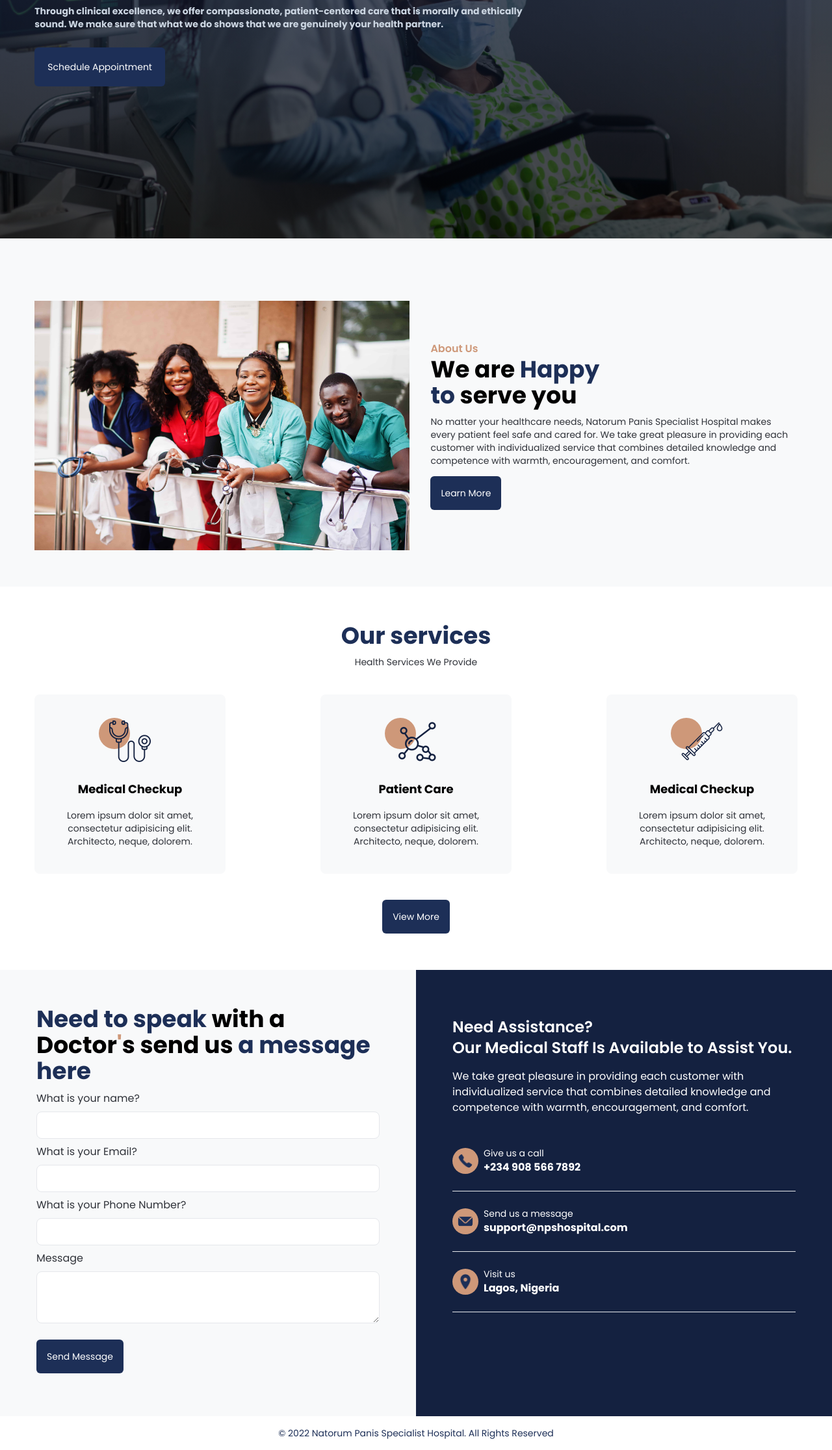
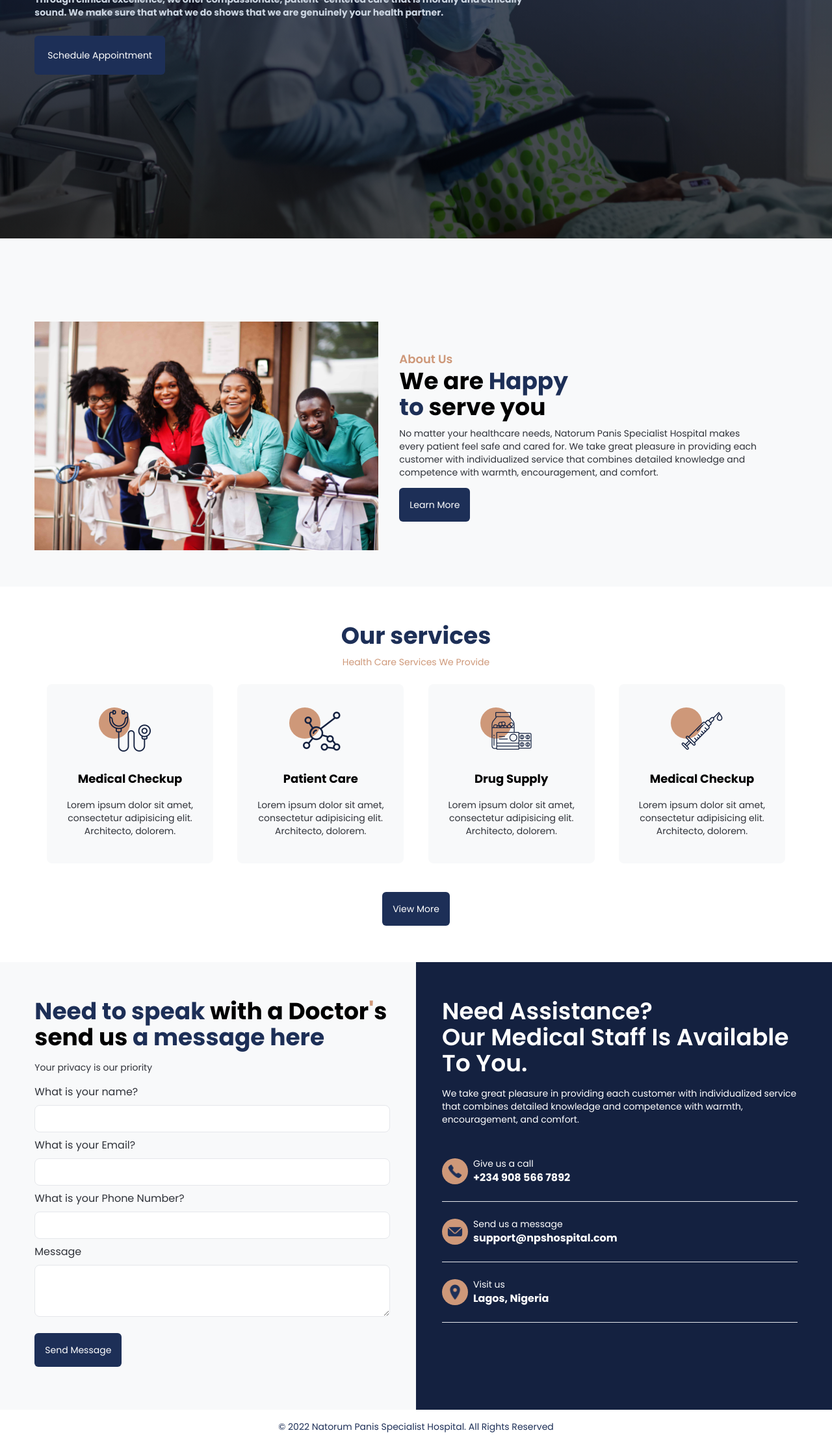
Before and after one commit to feyiamujo1/natorum-panis-specialist-hospital, a plain HTML site: page index.html in a window 1280 px wide. Shown: the part 513-2745 px from the top of the page at 65% size. Drawn offline with nearby package versions, Linux system fonts and the light colour scheme; a web font is replaced by a local one.

Commit message:
Making the website responsive

```diff
--- a/index.html
+++ b/index.html
@@ -30,82 +30,87 @@
                     buttonhovercolor: '#142140',
                 },
                 backgroundImage: {
-                    'hero-pattern': "url('./src/images/group-african-paramedic-crew-doctors.jpg')",
+                    'right-split-dark-blue': "linear-gradient(to right, #f8f9fA 50% , #142140 50%);",
+                    'top-split-dark-blue': "linear-gradient(to bottom, #f8f9fA 52% , #142140 48%);"
                 }
             }
           }
         }
       </script>
+      <script src="./src/scripts/script.js"></script>
     <title>Natorum Panis Specialist Hospital</title>
 </head>
 <body class="font-poppins p-0 m-0 ">
     <!-- pt-2.5/ -->
     <nav class="w-full box-border mx-auto my-0">
-        <div class="mx-auto box-border py-2 w-11/12 flex flex-row items-center justify-between">
+        <div class="mx-auto box-border py-2 w-11/12 flex flex-row items-center justify-between relative">
             <div>
                 <a href="#" class="w-max flex items-center h-16">
                     <img class="h-full mr-2.5" src="./src/images/logo.png" alt="logo">
                     <span class="font-bold font-cormorantsc">Natorum Panis <br> Specialist Hospital</span>
                 </a>
             </div>
-            <ul class="flex text-sm font-semibold items-center flex-row box-border">
+            <ul class="text-sm font-semibold box-border absolute bottom-0 right-0 hidden sm:static sm:flex sm:flex-row sm:items-center">
                 <li>
-                    <a href="#" class="text-base text-center py-7 mx-4 hover:text-neutral-600 cursor-pointer text-navtextcolor border-b-2 border-navtextcolor">
+                    <a href="#" class="text-base text-center py-7 sm:mx-3 md:mx-4 hover:text-neutral-600 cursor-pointer text-navtextcolor border-b-2 border-navtextcolor">
                         Home
                     </a>
                 </li>
                 <li>
-                    <a href="#" class="text-base text-center py-7 mx-4 hover:text-navtextcolor cursor-pointer text-neutral-600 hover:border-b-2 hover:border-navtextcolor">
+                    <a href="#" class="text-base text-center py-7 sm:mx-3 md:mx-4 hover:text-navtextcolor cursor-pointer text-neutral-600 hover:border-b-2 hover:border-navtextcolor">
                         About Us
                     </a>
                 </li>
                 <li>
-                    <a href="#" class="text-base text-center py-7 mx-4 hover:text-navtextcolor cursor-pointer text-neutral-600 hover:border-b-2 hover:border-navtextcolor">
+                    <a href="#" class="text-base text-center py-7 sm:mx-3 md:mx-4 hover:text-navtextcolor cursor-pointer text-neutral-600 hover:border-b-2 hover:border-navtextcolor">
                         Our Services
                     </a>
                 </li>
                 <li>
-                    <a href="#" class="text-base text-center py-7 ml-4 hover:text-navtextcolor cursor-pointer text-neutral-600 hover:border-b-2 hover:border-navtextcolor">
+                    <a href="#" class="text-base text-center py-7 sm:ml-3 md:ml-4 hover:text-navtextcolor cursor-pointer text-neutral-600 hover:border-b-2 hover:border-navtextcolor">
                         Contact
                     </a>
                 </li>
             </ul>
+            <div class="flex sm:hidden">
+                <img src="./src/images/menu.png" id="menubtn" onclick="showSideBar()" class="w-10 h-10">
+                <img src="./src/images/cancel.png" id="closebtn" onclick="closeSideBar()" class="w-10 h-10 hidden">
+            </div>
         </div>
     </nav>
-    <div class="h-screen p-0 m-0 bg-cover bg-top-center bg-no-repeat" style="background-image: linear-gradient(rgba(29,47,87, 0.8),rgba(0,0,0, 0.7)),url('./src/images/hero.jpg')">
+    <div>
+        <div class="h-screen p-0 m-0 bg-cover bg-center sm:bg-top-center bg-no-repeat" style="background-image: linear-gradient(rgba(29,47,87, 0.8),rgba(0,0,0, 0.7)),url('./src/images/hero.jpg')">
             <div class="w-11/12 mx-auto h-full flex flex-col justify-center box-border">
-            <h1 class="mb-4 text-5xl text-white font-extrabold leading-tight">
+                <h1 class="text-3xl mb-4 text-white font-extrabold leading-tight sm:text-4xl md:text-5xl">
                     Your Most <br> Devoted Lifelong <br> Health Companion
                 </h1>
-            <p class="w-4/6 text-slate-300 my-2.5 text-sm font-bold">
+                <p class="text-sm text-slate-300 my-2.5 font-bold sm:w-5/6 md:w-4/6 ">
                     Through clinical excellence, we offer compassionate, patient-centered care that is morally and ethically sound.
                     We make sure that what we do shows that we are genuinely your health partner.
                 </p>
-            <a class="rounded-md w-fit bg-primarythemecolor hover:bg-buttonhovercolor px-5 py-5 mt-4 text-sm text-white cursor-pointer">
+                <a class="text-sm rounded-md w-max bg-primarythemecolor hover:bg-buttonhovercolor px-5 py-5 mt-4 text-white cursor-pointer">
                     <p>
                         Schedule Appointment
                     </p>
                 </a>
             </div>
+        </div>
         <div class="py-14 m-0 bg-contactcard">
-            <div class="w-11/12 h-96 mt-10 mx-auto flex items-center">
-                <!-- bg-hero-pattern -->
-            <!-- style="background-image: linear-gradient(rgba(29,47,87, 0.8),rgba(0,0,0, 0.7)),url('')" -->
-
+            <div class="relative pt-8 w-11/12 mx-auto items-center md:flex md:h-96 md:mt-10">
                 <div class="h-full">
                     <img class="h-full" src="./src/images/group-african-paramedic-crew-doctors.jpg" alt="our team">
                 </div>
-                <div class="pl-8 h-full flex flex-col justify-center py-3 w-1/2 bg-contactcard box-border " >
-                    <p class="text-secondarythemecolor text-base font-semibold">About Us</p>
-                    <h2 class="text-4xl font-extrabold">
-                        We are <span class="text-primarythemecolor">Happy <br> to</span> serve you
+                <div class="h-full flex flex-col justify-center py-3 bg-contactcard box-border md:w-1/2 md:pl-8">
+                    <p class="absolute top-0 text-secondarythemecolor text-lg font-semibold md:static">About Us</p>
+                    <h2 class="text-2xl sm:text-3xl md:text-4xl text-center font-extrabold md:text-4xl md:text-left">
+                        We are <span class="text-primarythemecolor">Happy <br class="hidden md:block"> to</span> serve you
                     </h2>
                     <p class="mt-2.5 mb-3.5 text-sm text-infotextcolor">
                         No matter your healthcare needs, Natorum Panis Specialist Hospital makes every patient feel safe and cared for.
                         We take great pleasure in providing each customer with individualized service that combines detailed knowledge and competence with warmth, encouragement, and comfort.
                     </p>
-                    <a href="#">
-                        <p class="w-fit rounded-md bg-primarythemecolor hover:bg-buttonhovercolor p-4 text-white text-sm">
+                    <a href="#" class="w-max rounded-md bg-primarythemecolor hover:bg-buttonhovercolor p-4 text-white text-sm">
+                        <p>
                             Learn More
                         </p>
                     </a>
@@ -115,12 +120,12 @@
         </div>
         <div class="py-14">
             <div class="w-11/12 mx-auto">
-                <h2 class="text-center text-4xl font-bold pb-2.5 text-primarythemecolor">Our services</h2>
-                <p class="text-center text-infotextcolor text-sm">
-                    Health Services We Provide
+                <h2 class="text-center text-2xl sm:text-3xl md:text-4xl font-bold pb-2.5 text-primarythemecolor">Our services</h2>
+                <p class="text-center text-infotextcolor text-secondarythemecolor text-sm">
+                    Health Care Services We Provide
                 </p>
-                <div class="my-10 flex flex-row justify-between">
-                    <div class="text-center bg-contactcard hover:bg-secondarythemecolor w-3/12 box-border px-4 py-10 rounded-lg group">
+                <div class="my-6 flex flex-wrap justify-center sm:justify-evenly md:justify-around ">
+                    <div class="text-center w-72 sm:w-64 bg-contactcard hover:bg-secondarythemecolor box-border px-2.5 py-10 mb-5 rounded-lg group "><!-- md:w-3/12 -->
                         <a href="#">
                             <div class="text-center pb-3 container relative z-30">
                                 <div class="h-12 w-12 bg-secondarythemecolor group-hover:bg-lightsecondarythemecolor absolute -top-1 rounded-full right-1/2 z-10"></div>
@@ -131,11 +136,11 @@
                                 Medical Checkup
                             </h3>
                             <p class="text-infotextcolor group-hover:text-slate-100 text-sm mx-auto">
-                                Lorem ipsum dolor sit amet, consectetur adipisicing elit. Architecto, neque, dolorem.
+                                Lorem ipsum dolor sit amet, consectetur adipisicing elit. Architecto, dolorem.
                             </p>
                         </a>
                     </div>
-                    <div class="text-center bg-contactcard hover:bg-secondarythemecolor w-3/12 box-border px-4 py-10 rounded-lg group">
+                    <div class="text-center w-72 sm:w-64 bg-contactcard hover:bg-secondarythemecolor box-border px-4 py-10 mb-5 rounded-lg group ">
                         <a href="#">
                             <div class="text-center pb-3 container relative z-30">
                                 <div class="h-12 w-12 bg-secondarythemecolor group-hover:bg-lightsecondarythemecolor absolute -top-1 rounded-full right-1/2 z-10"></div>
@@ -146,11 +151,26 @@
                                 Patient Care
                             </h3>
                             <p class="text-infotextcolor group-hover:text-slate-100 text-sm mx-auto">
-                                Lorem ipsum dolor sit amet, consectetur adipisicing elit. Architecto, neque, dolorem.
+                                Lorem ipsum dolor sit amet, consectetur adipisicing elit. Architecto, dolorem.
                             </p>
                         </a>
                     </div>
-                    <div class="text-center bg-contactcard hover:bg-secondarythemecolor w-3/12 box-border px-4 py-10 rounded-lg group">
+                    <div class="text-center w-72 sm:w-64 bg-contactcard hover:bg-secondarythemecolor box-border px-4 py-10 mb-5 rounded-lg group "><!-- md:w-3/12 -->
+                        <a href="#">
+                            <div class="text-center pb-3 container relative z-30">
+                                <div class="h-12 w-12 bg-secondarythemecolor group-hover:bg-lightsecondarythemecolor absolute -top-1 rounded-full right-1/2 z-10"></div>
+                                <img class="w-16 mx-auto relative z-50 group-hover:hidden" src="./src/images/medication_blue.png" alt="stethoscope">
+                                <img class="w-16 mx-auto relative z-50 hidden group-hover:block" src="./src/images/medication_white.png" alt="stethoscope">
+                            </div>
+                            <h3 class="my-4 text-lg font-bold group-hover:text-buttonhovercolor">
+                                Drug Supply
+                            </h3>
+                            <p class="text-infotextcolor group-hover:text-slate-100 text-sm mx-auto">
+                                Lorem ipsum dolor sit amet, consectetur adipisicing elit. Architecto, dolorem.
+                            </p>
+                        </a>
+                    </div>
+                    <div class="text-center w-72 sm:w-64 bg-contactcard hover:bg-secondarythemecolor box-border px-4 py-10 mb-5 rounded-lg group ">
                         <a href="#">
                             <div class="text-center pb-3 container relative z-30">
                                 <div class="h-12 w-12 bg-secondarythemecolor group-hover:bg-lightsecondarythemecolor absolute -top-1 rounded-full right-1/2 z-10"></div>
@@ -161,28 +181,29 @@
                                 Medical Checkup
                             </h3>
                             <p class="text-infotextcolor group-hover:text-slate-100 text-sm mx-auto">
-                                Lorem ipsum dolor sit amet, consectetur adipisicing elit. Architecto, neque, dolorem.
+                                Lorem ipsum dolor sit amet, consectetur adipisicing elit. Architecto, dolorem.
                             </p>
                         </a>
                     </div>
                 </div>
-                <a href="#">
-                    <p class="w-fit mx-auto text-center rounded-md bg-primarythemecolor hover:bg-buttonhovercolor p-4 text-white text-sm">
+                <a href="#" class="w-max flex mx-auto text-center rounded-md bg-primarythemecolor hover:bg-buttonhovercolor p-4 text-white text-sm">
+                    <p>
                         View More
                     </p>
                 </a>
             </div>
         </div>
-        <div class="flex flex-row bg-contactcard">
-               <div class="py-14 w-1/2 px-14">
-                    <h2 class="text-4xl font-bold pb-2.5">
+        <div class="bg-top-split-dark-blue md:bg-right-split-dark-blue">
+            <div class="md:flex md:w-11/12 md:mx-auto md:justify-between">
+                <div class="w-11/12 mx-auto py-14 md:w-1/2 md:pr-10">
+                    <h2 class="text-2xl sm:text-3xl md:text-4xl font-bold mb-4">
                         <span class="text-primarythemecolor">Need to speak</span> with a Doctor<span class="text-secondarythemecolor">'</span>s
                         send us <span class="text-primarythemecolor">a message here</span>
                     </h2>
-                    <!-- <p class="text-infotextcolor text-sm mb-4">
+                     <p class="text-infotextcolor text-xs sm:text-sm mb-4">
                         Your privacy is our priority
-                    </p> -->
-                    <form action="#">
+                    </p>
+                    <form class="text-sm sm:text-base" action="#">
                         <div>
                             <label class="mb-4 text-infotextcolor" for="fullname">What is your name?</label>
                             <br>
@@ -208,50 +229,51 @@
                         </button>
                     </form>
                 </div>
-               <div class="py-14 w-1/2 px-14 bg-buttonhovercolor text-white">
-                    <h3 class="my-4 text-2xl font-semibold">
+                <div class="w-11/12 mx-auto py-14 text-white md:pl-10 md:w-1/2">
+                    <h3 class="mb-4 font-semibold text-2xl sm:text-3xl md:text-4xl">
                         Need Assistance? <br>
-                        Our Medical Staff Is Available to Assist You.
+                        Our Medical Staff Is Available To You.
                     </h3>
-                    <p class="pb-6">
+                    <p class="text-sm pb-6">
                         We take great pleasure in providing each customer with individualized service that combines detailed knowledge and competence with warmth, encouragement, and comfort.
                     </p>
                     <div class="flex flex-col justify-between">
                         <a href="#" class="flex flex-nowrap items-center py-6 border-b border-custombordercolor cursor-pointer group">
                             <span class="mr-2">
-                                <img class="bg-secondarythemecolor group-hover:bg-white w-10 rounded-full p-2" src="./src/images/phone_icon.png" alt="phone">
+                                <img class="bg-secondarythemecolor group-hover:bg-white w-8 sm:w-10 rounded-full p-2" src="./src/images/phone_icon.png" alt="phone">
                             </span>
                             <span>
-                                <p class="text-sm group-hover:text-secondarythemecolor">Give us a call</p>
-                                <P class="font-bold text-base text-white group-hover:text-slate-300">+234 908 566 7892</P>
+                                <p class="text-xs sm:text-sm group-hover:text-secondarythemecolor">Give us a call</p>
+                                <P class="font-bold text-sm sm:text-base text-white group-hover:text-slate-300">+234 908 566 7892</P>
                             </span>
                         </a>
                         <a href="#" class="flex flex-nowrap items-center py-6 border-b border-custombordercolor cursor-pointer group">
                             <span class="mr-2">
-                                <img class="bg-secondarythemecolor group-hover:bg-white w-10 rounded-full p-2 " src="./src/images/mail_icon.png" alt="phone">
+                                <img class="bg-secondarythemecolor group-hover:bg-white w-8 sm:w-10 rounded-full p-2 " src="./src/images/mail_icon.png" alt="phone">
                             </span>
                             <span>
-                                <p class="text-sm group-hover:text-secondarythemecolor">Send us a message</p>
-                                <P class="font-bold text-base text-white group-hover:text-slate-300">support@npshospital.com</P>
+                                <p class="text-xs sm:text-sm group-hover:text-secondarythemecolor">Send us a message</p>
+                                <P class="font-bold text-sm sm:text-base text-white group-hover:text-slate-300">support@npshospital.com</P>
                             </span>
                         </a>
                         <a href="#" class="flex flex-nowrap items-center border-b border-custombordercolor py-6 cursor-pointer group">
                             <span class="mr-2">
-                                <img class="bg-secondarythemecolor group-hover:bg-white w-10 rounded-full p-2" src="./src/images/location_icon.png" alt="phone">
+                                <img class="bg-secondarythemecolor group-hover:bg-white w-8 sm:w-10 rounded-full p-2" src="./src/images/location_icon.png" alt="phone">
                             </span>
                             <span>
-                                <p class="text-sm group-hover:text-secondarythemecolor">Visit us</p>
-                                <P class="font-bold text-base text-white group-hover:text-slate-300">Lagos, Nigeria</P>
+                                <p class="text-xs sm:text-sm group-hover:text-secondarythemecolor">Visit us</p>
+                                <P class="font-bold text-sm sm:text-base text-white group-hover:text-slate-300">Lagos, Nigeria</P>
                             </span>
                         </a>
                     </div>
                 </div>
             </div>
-        <div class="py-4">
-            <p class="text-sm w-fit mx-auto text-primarythemecolor">
+        </div>
+    </div>
+    <div class="py-4 w-full mx-auto text-center">
+        <p class="text-sm text-primarythemecolor">
             © 2022 Natorum Panis Specialist Hospital. All Rights Reserved
         </p>
     </div>
-    </div>
 </body>
 </html>
```
Also changed, not shown: src/scripts/script.js (added, +17 -0 lines), src/images/cancel.png (added), src/images/medication_blue.png (added), src/images/medication_white.png (added), src/images/menu.png (added). Lines whose indentation alone changed are shown as unchanged.
